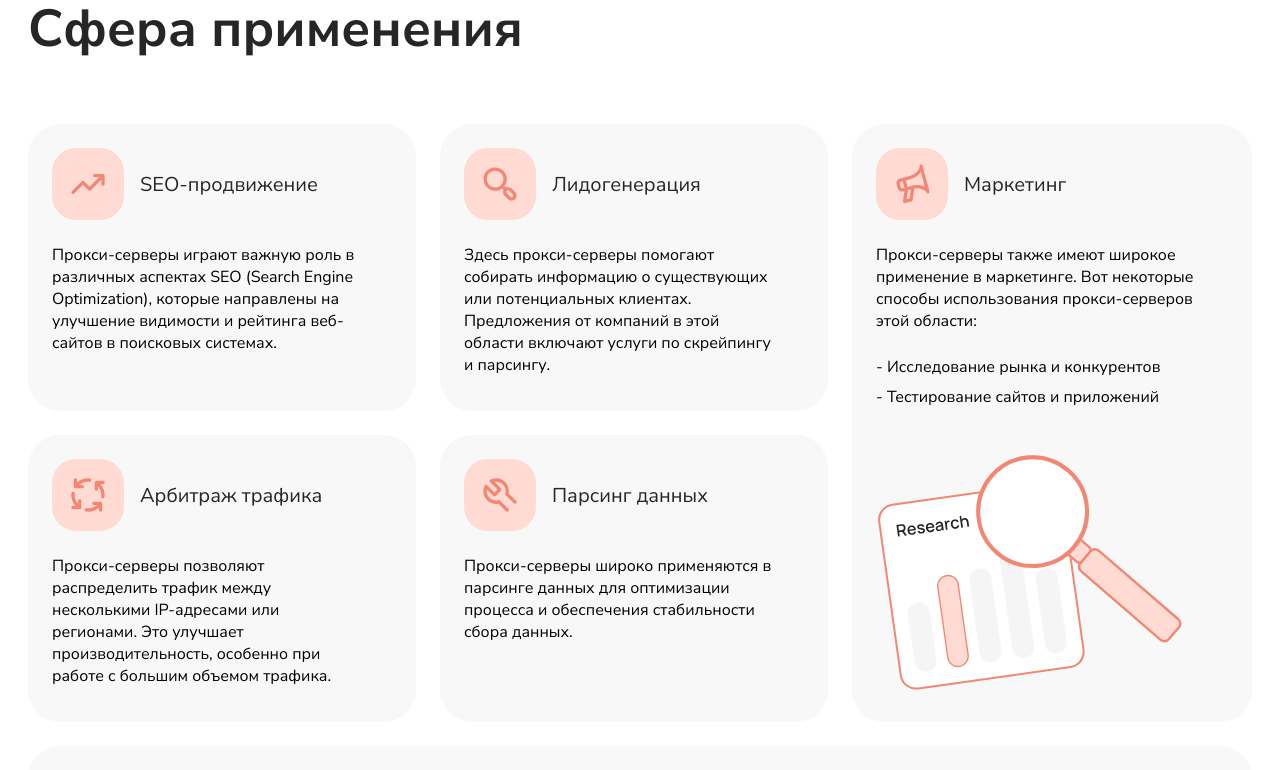
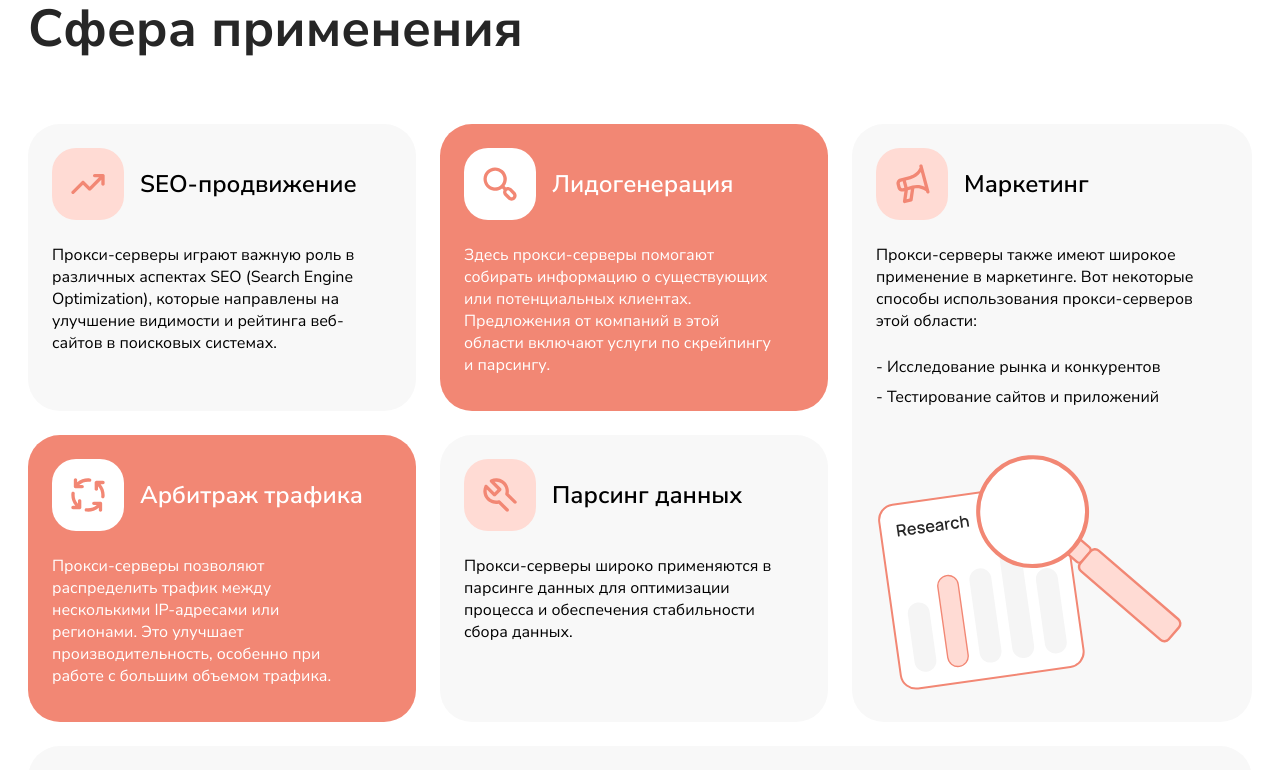
Before and after one commit to DarkMend/proxy, a Next.js app: page / in a window 1280 px wide. Shown: the part 2640-3410 px from the top of the page. Built offline with nearby package versions, Linux system fonts and the light colour scheme.

Commit message:
fix scope section

```diff
--- a/src/components/IconText/IconText.module.scss
+++ b/src/components/IconText/IconText.module.scss
@@ -3,6 +3,12 @@
   flex-direction: row;
   align-items: center;
   gap: 16px;
+
+  &.theme {
+    .title {
+      color: white !important;
+    }
+  }
 
   .text {
     font-size: 20px;
--- a/src/components/IconText/IconText.tsx
+++ b/src/components/IconText/IconText.tsx
@@ -5,8 +5,10 @@ import cn from "classnames";
 
 export interface IIconText extends HTMLAttributes<HTMLDivElement> {
   icon: ReactNode;
-  text: string;
+  text?: string;
   title?: string;
+  colorText: string;
+  theme?: "white";
 }
 
 export default function IconText({
@@ -14,13 +16,22 @@ export default function IconText({
   text,
   title,
   className,
+  colorText,
+  theme,
   ...props
 }: IIconText) {
   return (
-    <div className={cn(styles.iconText, className)} {...props}>
-      <IconLayout icon={icon} />
+    <div
+      className={cn(styles.iconText, className, {
+        [styles.theme]: !!theme,
+      })}
+      {...props}
+    >
+      <IconLayout icon={icon} theme={theme} />
       <div className={styles.wrapper}>
-        <div className={styles.title}>{title}</div>
+        <div className={styles.title} style={{ color: colorText }}>
+          {title}
+        </div>
         <p
           className={cn(styles.text, {
             [styles.small]: !!title,
--- a/src/components/ScopeCard/ScopeCard.module.scss
+++ b/src/components/ScopeCard/ScopeCard.module.scss
@@ -5,6 +5,14 @@
   padding: 24px;
   border-radius: 32px;
   background: variables.$background-color-secondary;
+
+  &.theme {
+    background: variables.$background-color-quaternary;
+
+    .text {
+      color: white;
+    }
+  }
 
   &.column {
     flex-direction: column;
--- a/src/components/ScopeCard/ScopeCard.tsx
+++ b/src/components/ScopeCard/ScopeCard.tsx
@@ -12,6 +12,7 @@ export interface IScopeCard extends HTMLAttributes<HTMLDivElement> {
   ul?: string[];
   img?: ReactNode;
   column?: boolean;
+  theme?: "white";
 }
 
 export default function ScopeCard({
@@ -20,16 +21,23 @@ export default function ScopeCard({
   img,
   ul,
   column = false,
+  theme,
   className,
 }: IScopeCard) {
   return (
     <div
       className={cn(styles.card, className, {
         [styles.column]: column,
+        [styles.theme]: !!theme,
       })}
     >
       <div className={styles.wrapper}>
-        <IconText icon={iconText.icon} text={iconText.title} />
+        <IconText
+          icon={iconText.icon}
+          title={iconText.title}
+          colorText="black"
+          theme={theme}
+        />
         <p className={styles.text}>{text}</p>
         {ul && (
           <ul>
--- a/src/components/ui/IconLayout/IconLayout.module.scss
+++ b/src/components/ui/IconLayout/IconLayout.module.scss
@@ -7,6 +7,10 @@
   justify-content: center;
   background: #ffdbd4;
   border-radius: 24px;
+
+  &.theme {
+    background: white;
+  }
 
   .icon {
     width: 40px;
--- a/src/components/ui/IconLayout/IconLayout.tsx
+++ b/src/components/ui/IconLayout/IconLayout.tsx
@@ -1,8 +1,20 @@
 import { ReactNode } from "react";
 import styles from "./IconLayout.module.scss";
-export default function IconLayout({ icon }: { icon: ReactNode }) {
+import cn from "classnames";
+
+export default function IconLayout({
+  icon,
+  theme,
+}: {
+  icon: ReactNode;
+  theme?: "white";
+}) {
   return (
-    <div className={styles.iconWrapper}>
+    <div
+      className={cn(styles.iconWrapper, {
+        [styles.theme]: !!theme,
+      })}
+    >
       <div className={styles.icon}>{icon}</div>
     </div>
   );
--- a/src/pagesComponents/Main/ScopeSection/ScopeSection.tsx
+++ b/src/pagesComponents/Main/ScopeSection/ScopeSection.tsx
@@ -15,6 +15,7 @@ export default function ScopeSection() {
                 text={item.text}
                 iconText={item.icon}
                 key={item.icon.title}
+                theme={item.theme}
               />
             ))}
           </div>
--- a/src/pagesComponents/Main/ScopeSection/data.tsx
+++ b/src/pagesComponents/Main/ScopeSection/data.tsx
@@ -21,12 +21,14 @@ export const scopes = [
       icon: <ResearchIcon />,
     },
     text: "Здесь прокси-серверы помогают собирать информацию о существующих или потенциальных клиентах. Предложения от компаний в этой области включают услуги по скрейпингу и парсингу.",
+    theme: "white" as "white",
   },
   {
     icon: {
       title: "Арбитраж трафика",
       icon: <ProcessIcon />,
     },
+    theme: "white" as "white",
     text: "Прокси-серверы позволяют распределить трафик между несколькими IP-адресами или регионами. Это улучшает производительность, особенно при работе с большим объемом трафика.",
   },
   {
```
